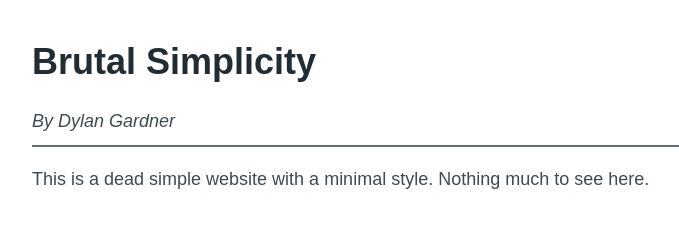
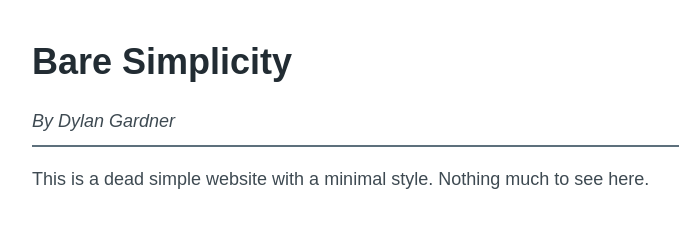
Before and after one commit to dylngg/bare-simplicity, a plain HTML site: page index.html in a window 1280 px wide. Shown: the whole page, without its empty margins (283-962 px from the left). Drawn offline with Linux system fonts and the light colour scheme.

Commit message:
Rename "Brutal" to "Bare"

```diff
--- a/index.html
+++ b/index.html
@@ -6,7 +6,7 @@
         <link rel="stylesheet" href="stylesheet.css">
     </head>
     <body>
-        <h1>Brutal Simplicity</h1>
+        <h1>Bare Simplicity</h1>
         <i>By Dylan Gardner</i>
         <hr>
         <p>This is a dead simple website with a minimal style. Nothing much to see here.</p>
```
